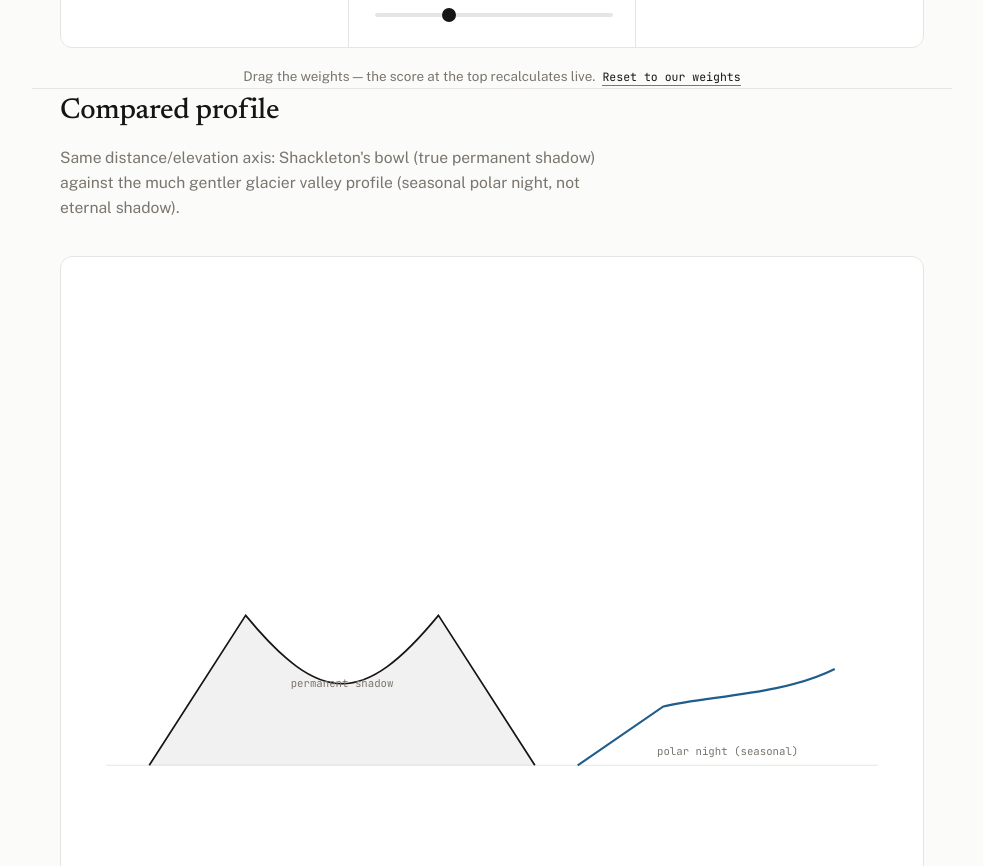
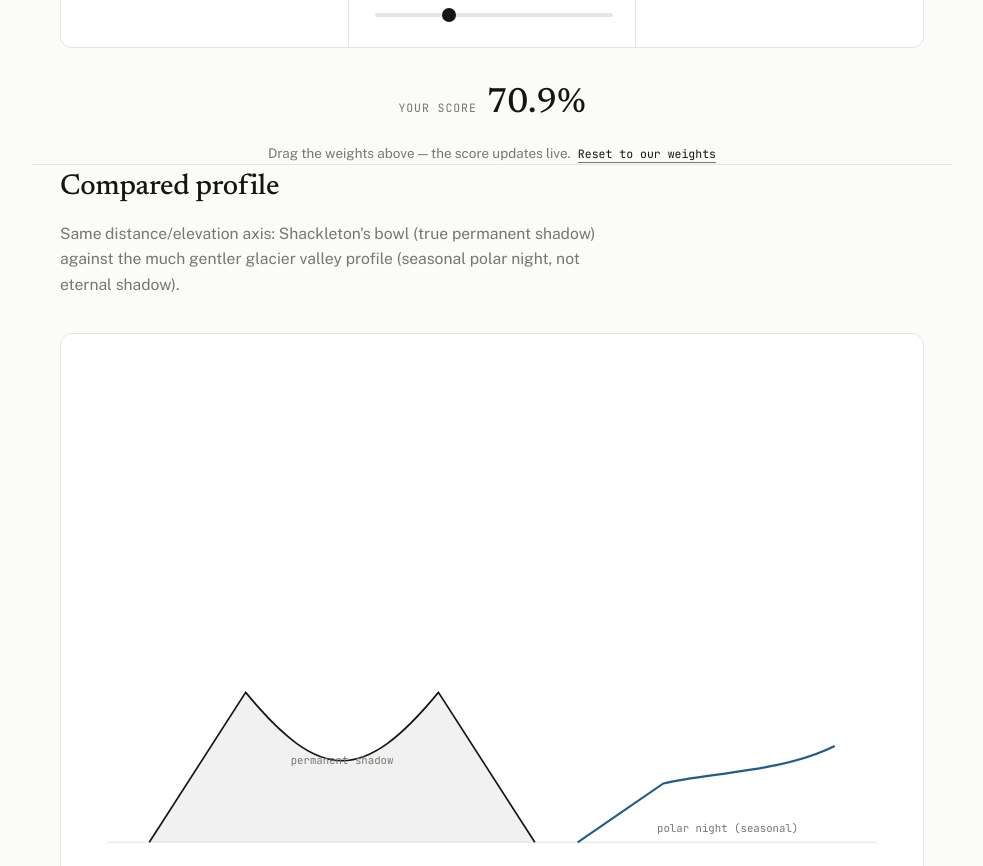
Before and after one commit to anagonzalezlame/lunar-photo, a plain HTML site: page index.html in a window 1280 px wide. Shown: the part 1331-2197 px from the top of the page, without its empty margins (148-1131 px from the left). Drawn offline with nearby package versions, Linux system fonts and the light colour scheme.

Commit message:
Show live recalculating score right next to the weight sliders

```diff
--- a/index.html
+++ b/index.html
@@ -85,7 +85,11 @@
   .wslider{ -webkit-appearance:none; appearance:none; width:100%; height:4px; border-radius:2px; background:var(--line); margin-top:16px; accent-color:#171513; cursor:pointer; }
   .wslider::-webkit-slider-thumb{ -webkit-appearance:none; width:14px; height:14px; border-radius:50%; background:#171513; cursor:pointer; }
   .wslider::-moz-range-thumb{ width:14px; height:14px; border-radius:50%; background:#171513; border:none; cursor:pointer; }
-  .slider-hint{ font-size:0.84rem; color:var(--ink-soft); margin:18px 0 0; text-align:center; }
+  .live-score{ display:flex; align-items:baseline; justify-content:center; gap:10px; margin:28px 0 0; }
+  .live-score-label{ font-family:"JetBrains Mono", monospace; font-size:0.72rem; letter-spacing:0.08em; text-transform:uppercase; color:var(--ink-soft); }
+  .live-score-num{ font-family:"Newsreader", serif; font-weight:500; font-size:2.2rem; color:var(--ink); transition:color 0.2s ease; }
+  .live-score-num.bump{ color:#8A5E00; }
+  .slider-hint{ font-size:0.84rem; color:var(--ink-soft); margin:10px 0 0; text-align:center; }
   .slider-hint button{ font-family:"JetBrains Mono", monospace; font-size:0.72rem; background:none; border:none; border-bottom:1px solid var(--ink-soft); color:var(--ink); cursor:pointer; padding:0 0 1px; margin-left:4px; }
   .slider-hint button:hover{ border-color:var(--ink); }
 
@@ -205,7 +209,11 @@
         <input type="range" class="wslider" min="0" max="100" value="30" id="wLight" aria-label="Illumination weight, percent" data-score="0.31">
       </div>
     </div>
-    <p class="slider-hint">Drag the weights — the score at the top recalculates live. <button type="button" id="resetWeights">Reset to our weights</button></p>
+    <div class="live-score">
+      <span class="live-score-label">Your score</span>
+      <span class="live-score-num" id="scoreNumLocal">70.9%</span>
+    </div>
+    <p class="slider-hint">Drag the weights above — the score updates live. <button type="button" id="resetWeights">Reset to our weights</button></p>
   </section>
 
   <section class="wrap reveal">
@@ -338,6 +346,7 @@
 
 <script>
   const scoreEl = document.getElementById('scoreNum');
+  const scoreLocalEl = document.getElementById('scoreNumLocal');
   const sliders = {
     ice: { input: document.getElementById('wIce'), label: document.getElementById('wIceLabel') },
     terrain: { input: document.getElementById('wTerrain'), label: document.getElementById('wTerrainLabel') },
@@ -356,19 +365,27 @@
     return total * 100;
   }
 
-  function renderScore(value){
-    scoreEl.textContent = value.toFixed(1) + '%';
+  let bumpTimer;
+  function renderScore(value, animateBump){
+    const text = value.toFixed(1) + '%';
+    scoreEl.textContent = text;
+    scoreLocalEl.textContent = text;
+    if (animateBump){
+      scoreLocalEl.classList.add('bump');
+      clearTimeout(bumpTimer);
+      bumpTimer = setTimeout(() => scoreLocalEl.classList.remove('bump'), 220);
+    }
   }
 
   Object.values(sliders).forEach(s => {
-    s.input.addEventListener('input', () => renderScore(computeScore()));
+    s.input.addEventListener('input', () => renderScore(computeScore(), true));
   });
 
   document.getElementById('resetWeights').addEventListener('click', () => {
     sliders.ice.input.value = 40;
     sliders.terrain.input.value = 30;
     sliders.light.input.value = 30;
-    renderScore(computeScore());
+    renderScore(computeScore(), true);
   });
 
   const target = computeScore();
```
